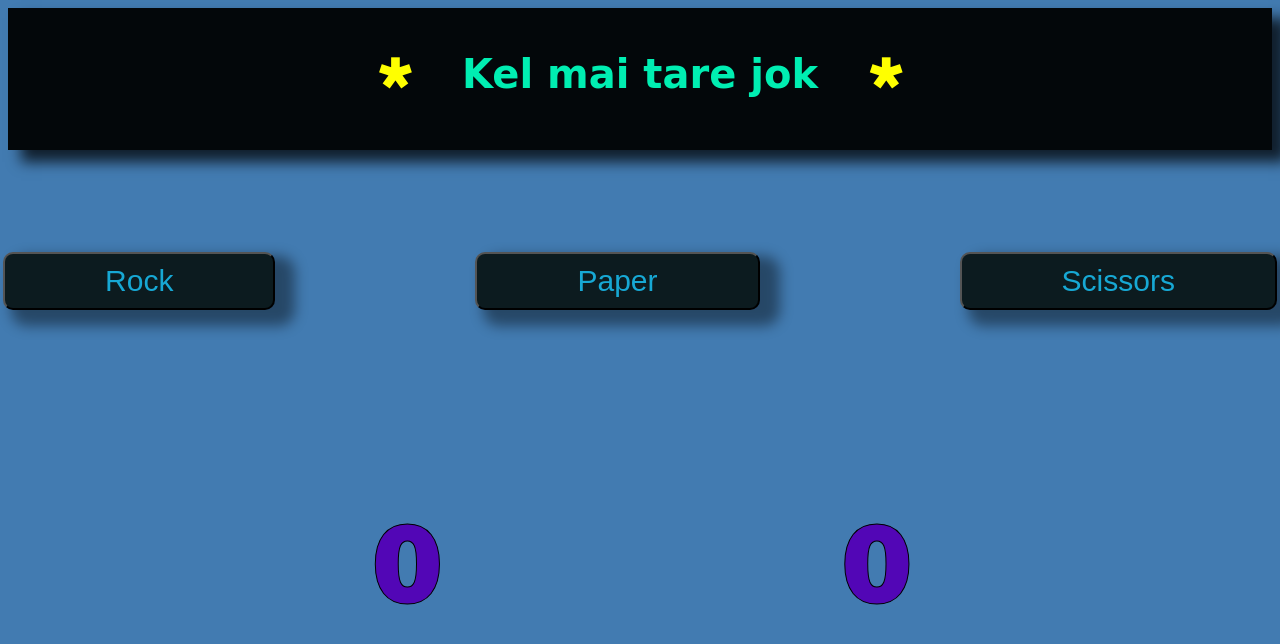
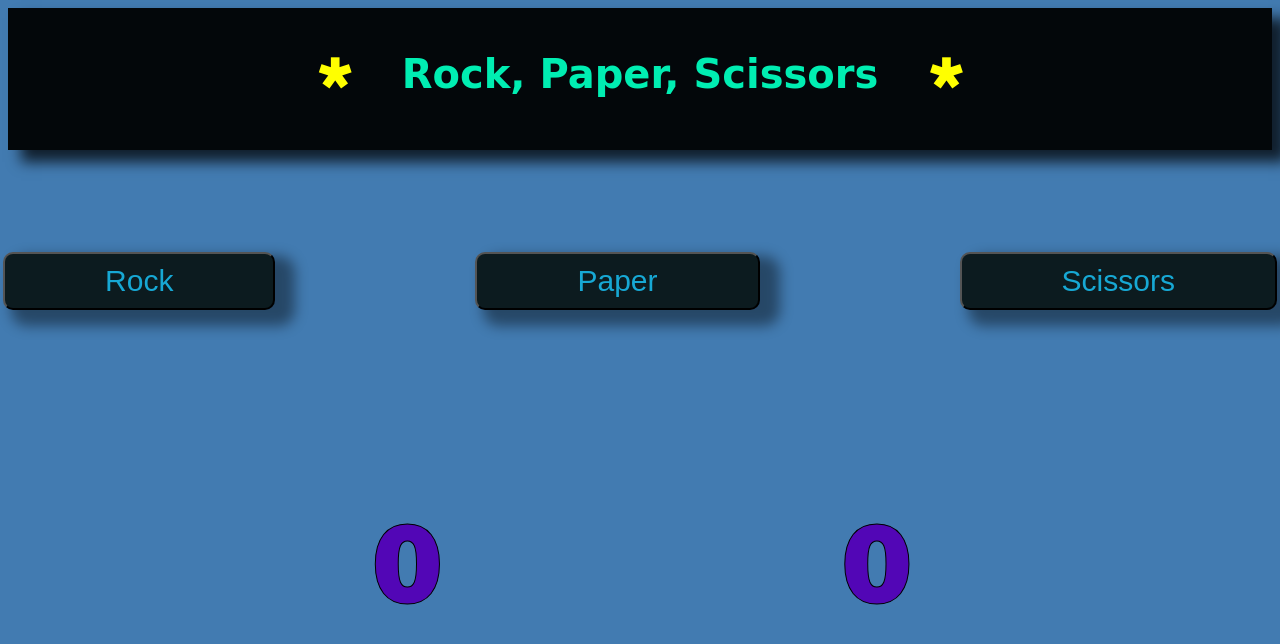
Before and after one commit to Neo1203199/RPS, a plain HTML site: page index.html in a window 1280 px wide. Drawn offline with Linux system fonts and the light colour scheme; a web font is replaced by a local one.

Commit message:
Update index.html

```diff
--- a/index.html
+++ b/index.html
@@ -9,7 +9,7 @@
   <body>
     <div class="title-container">
       <h1 class="title">
-        <span>&#128948;</span>Kel mai tare jok<span>&#128948;</span>
+        <span>&#128948;</span>Rock, Paper, Scissors<span>&#128948;</span>
       </h1>
     </div>
     <div class="buttons">
```
